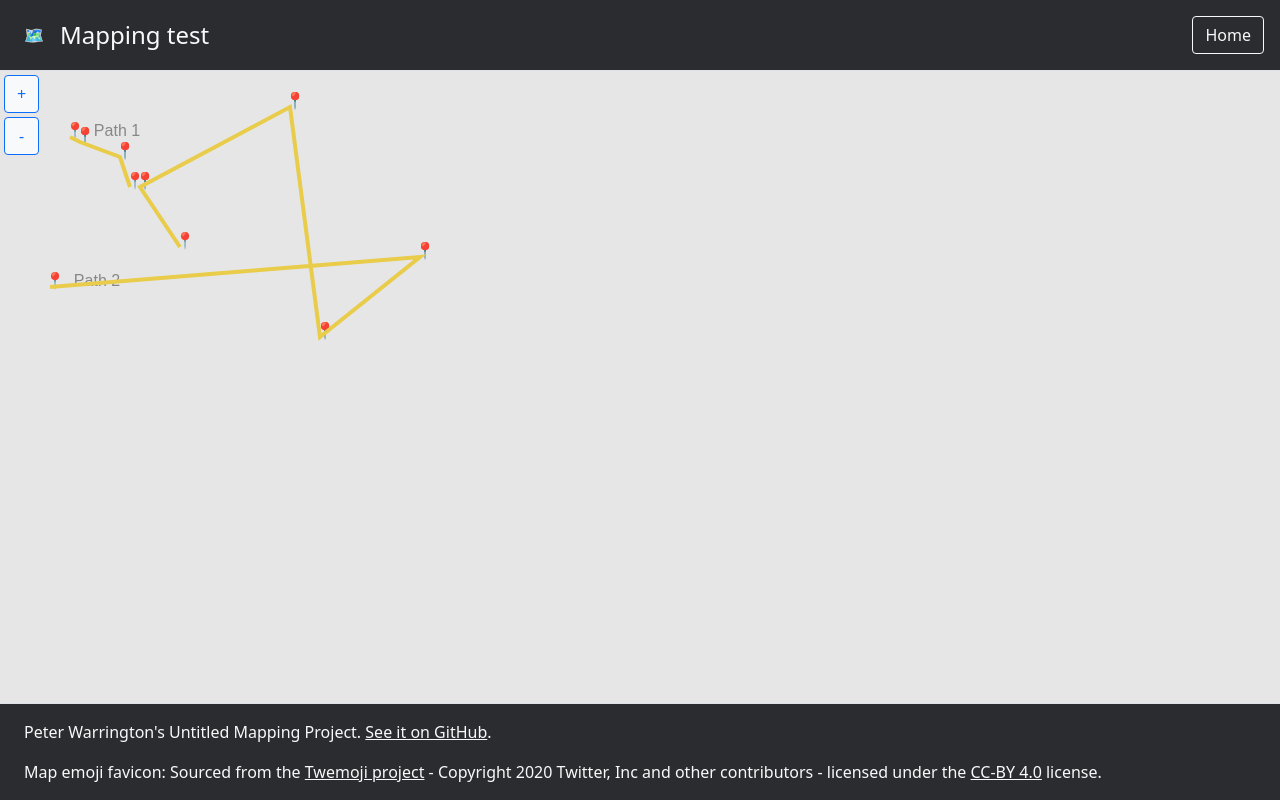
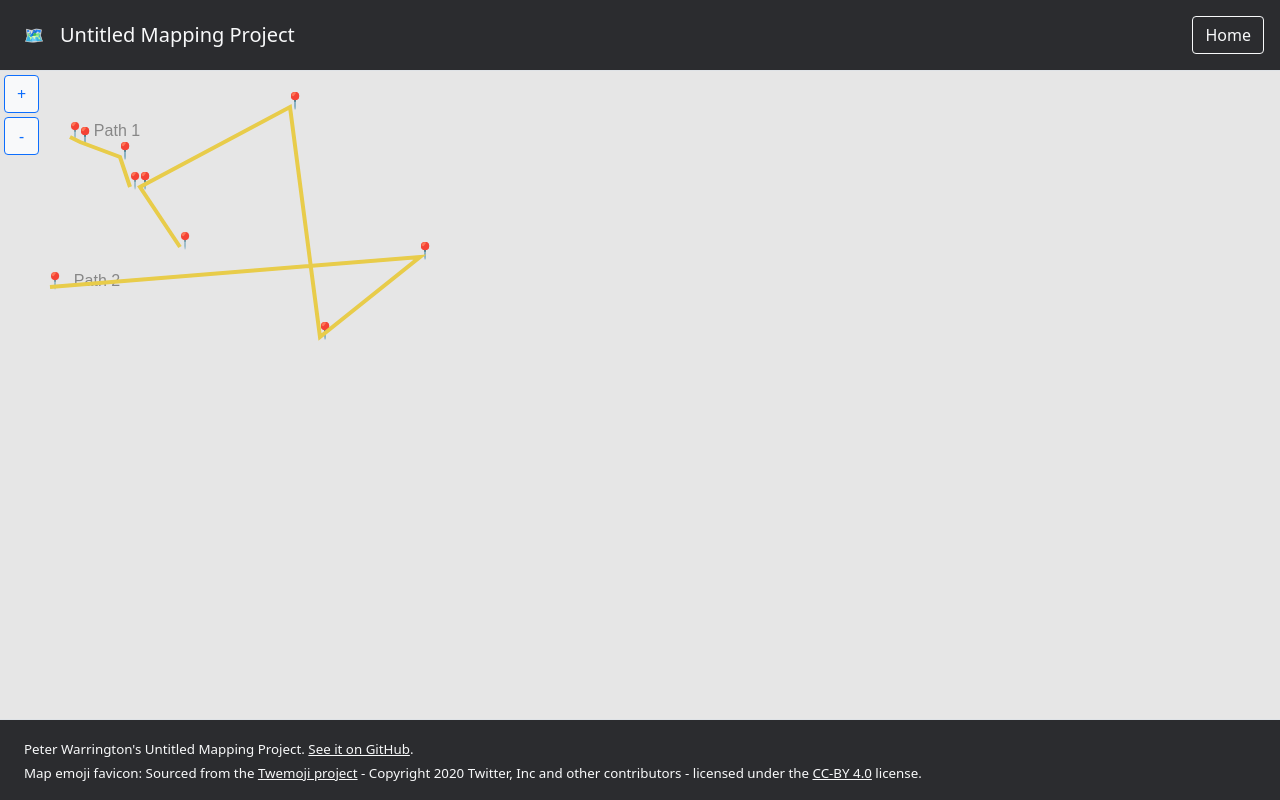
Before and after one commit to PeterWarrington/NEA-mapping, a website: page src/web/index/index.html in a window 1280 px wide. Drawn offline with nearby package versions, Linux system fonts and the light colour scheme; files that its build step writes are made by us from their sources; files whose address does not match are found by name.

Commit message:
Adjust text sizes in line with static demo

```diff
--- a/src/web/index/index.html
+++ b/src/web/index/index.html
@@ -12,9 +12,9 @@
 <body>
     <!-- header -->
     <header class="d-flex flex-wrap justify-content-center py-3 border-bottom px-2" id="header">
-        <a href="/" class="d-flex align-items-center mb-3 mb-md-0 me-3 me-md-auto text-light text-decoration-none">
+        <a href="/" class="d-flex align-items-center mb-3 mb-md-0 me-3 me-md-auto text-light text-decoration-none" style="width: 70%">
           <span class="header-icon mx-3">🗺</span>
-          <span class="fs-4">Mapping test</span>
+          <span class="fs-5">Untitled Mapping Project</span>
         </a>
 
         <ul class="nav nav-pills ms-auto">
@@ -34,10 +34,10 @@
     </div>
 
     <footer class="text-light mt-3 border-top pt-3 px-4" id="footer">
-      <p>
+      <p class="my-1" style="font-size: 10pt;">
         Peter Warrington's Untitled Mapping Project. <a href="https://github.com/PeterWarrington/NEA-mapping/" class="text-light">See it on GitHub</a>.
       </p>
-      <p>
+      <p class="mb-3" style="font-size: 10pt;">
         Map emoji favicon: Sourced from the <a href="https://twemoji.twitter.com/" class="link-light">Twemoji project</a> -
         Copyright 2020 Twitter, Inc and other contributors -
         licensed under the <a href="https://creativecommons.org/licenses/by/4.0/" class="link-light">CC-BY 4.0</a> license.
```
